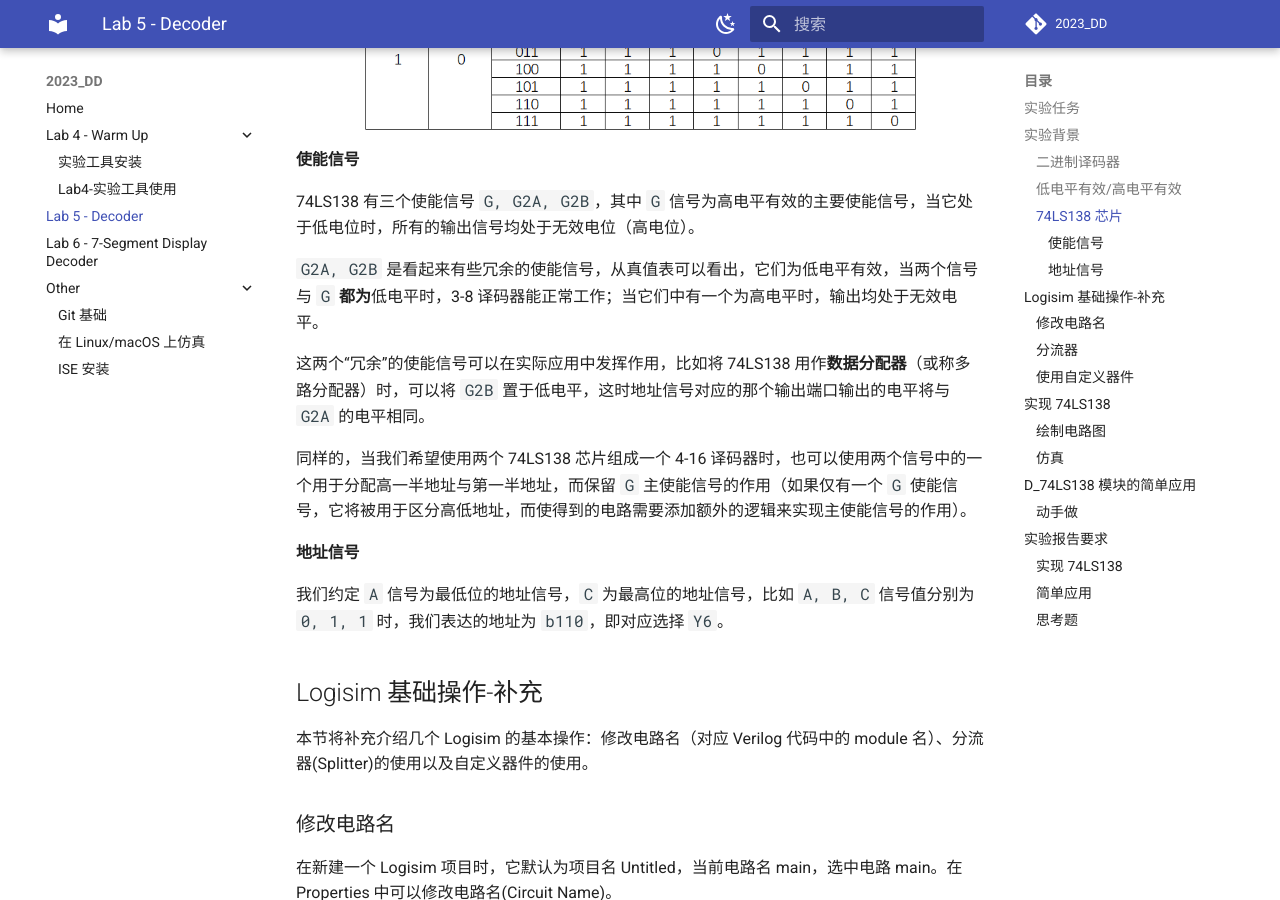
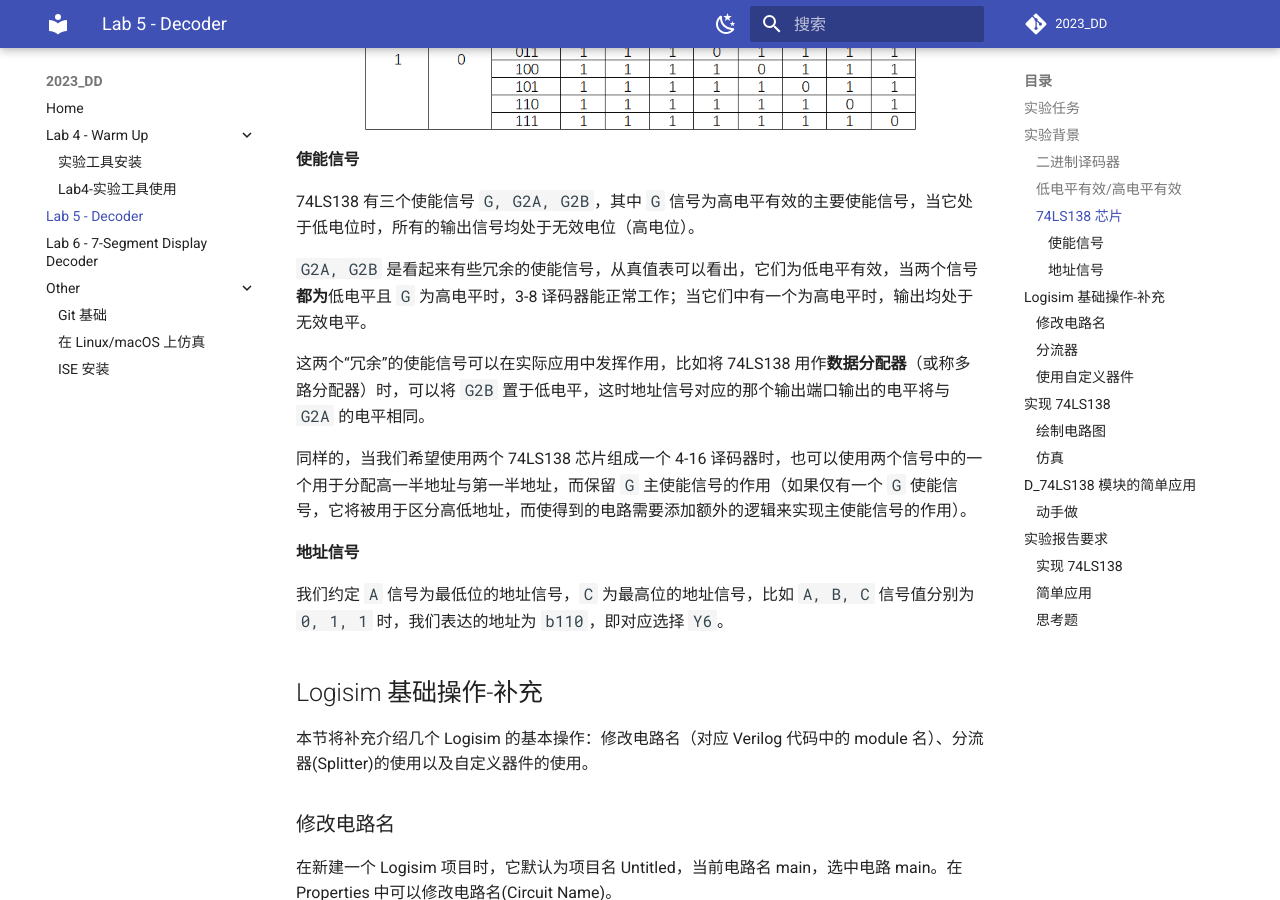
Before and after one commit to Guahao31/2023_DD, an MkDocs documentation site: the page built from docs/lab5/decoder.md, in a window 1280 px wide and 900 px high, scrolled down 1234 px. Built offline with MkDocs 1.6.1 and Material for MkDocs 9.7.7, drawn with Linux system fonts in a browser that asks for light colours; a script that is not in the unit is left out; comment, search, counter and statistics services are not loaded.

Commit message:
fix: lab5 description of enable signals for 74LS138

```diff
--- a/docs/lab5/decoder.md
+++ b/docs/lab5/decoder.md
@@ -36,7 +36,7 @@
 
 74LS138 有三个使能信号 `G, G2A, G2B`，其中 `G` 信号为高电平有效的主要使能信号，当它处于低电位时，所有的输出信号均处于无效电位（高电位）。
 
-`G2A, G2B` 是看起来有些冗余的使能信号，从真值表可以看出，它们为低电平有效，当两个信号与 `G` **都为**低电平时，3-8 译码器能正常工作；当它们中有一个为高电平时，输出均处于无效电平。
+`G2A, G2B` 是看起来有些冗余的使能信号，从真值表可以看出，它们为低电平有效，当两个信号**都为**低电平且 `G` 为高电平时，3-8 译码器能正常工作；当它们中有一个为高电平时，输出均处于无效电平。
 
 这两个“冗余”的使能信号可以在实际应用中发挥作用，比如将 74LS138 用作**数据分配器**（或称多路分配器）时，可以将 `G2B` 置于低电平，这时地址信号对应的那个输出端口输出的电平将与 `G2A` 的电平相同。
 
```
